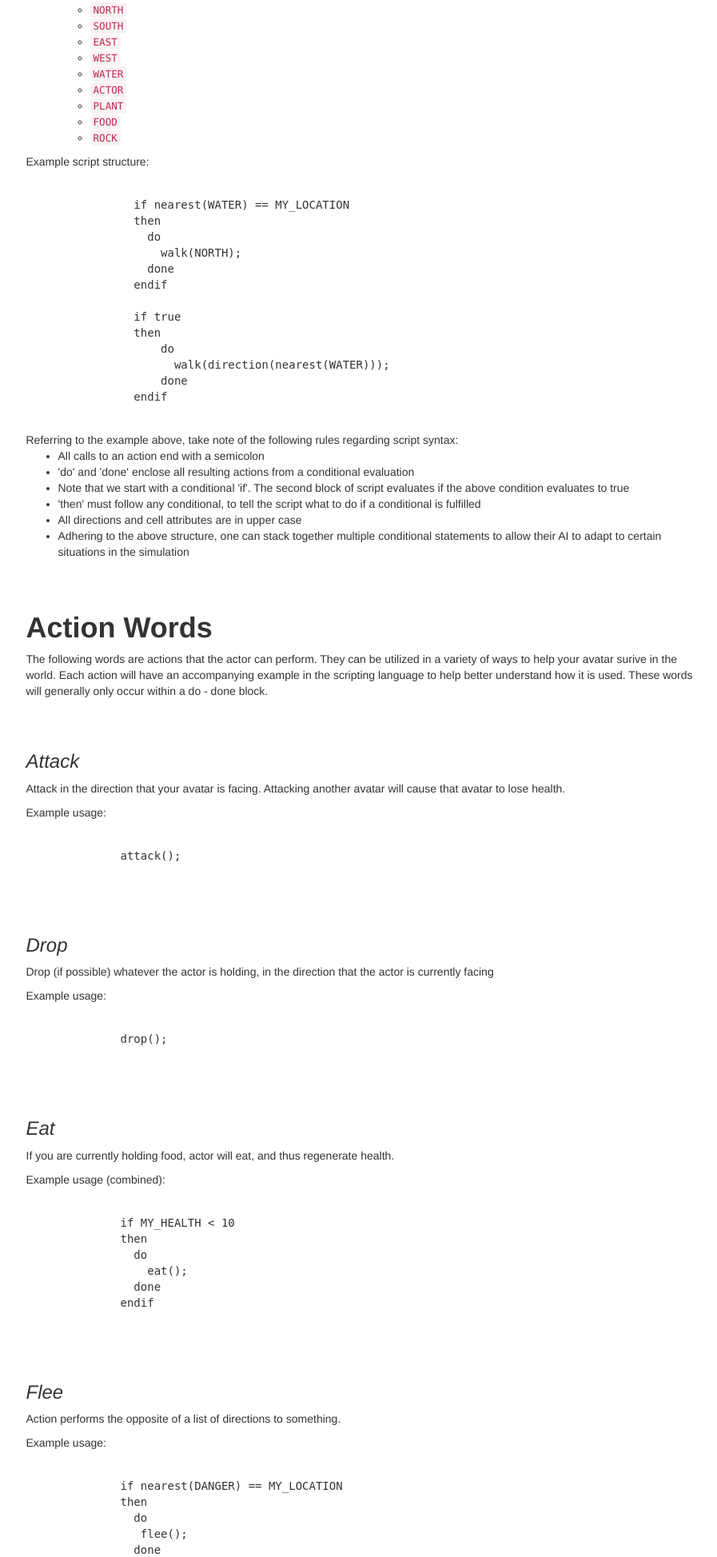
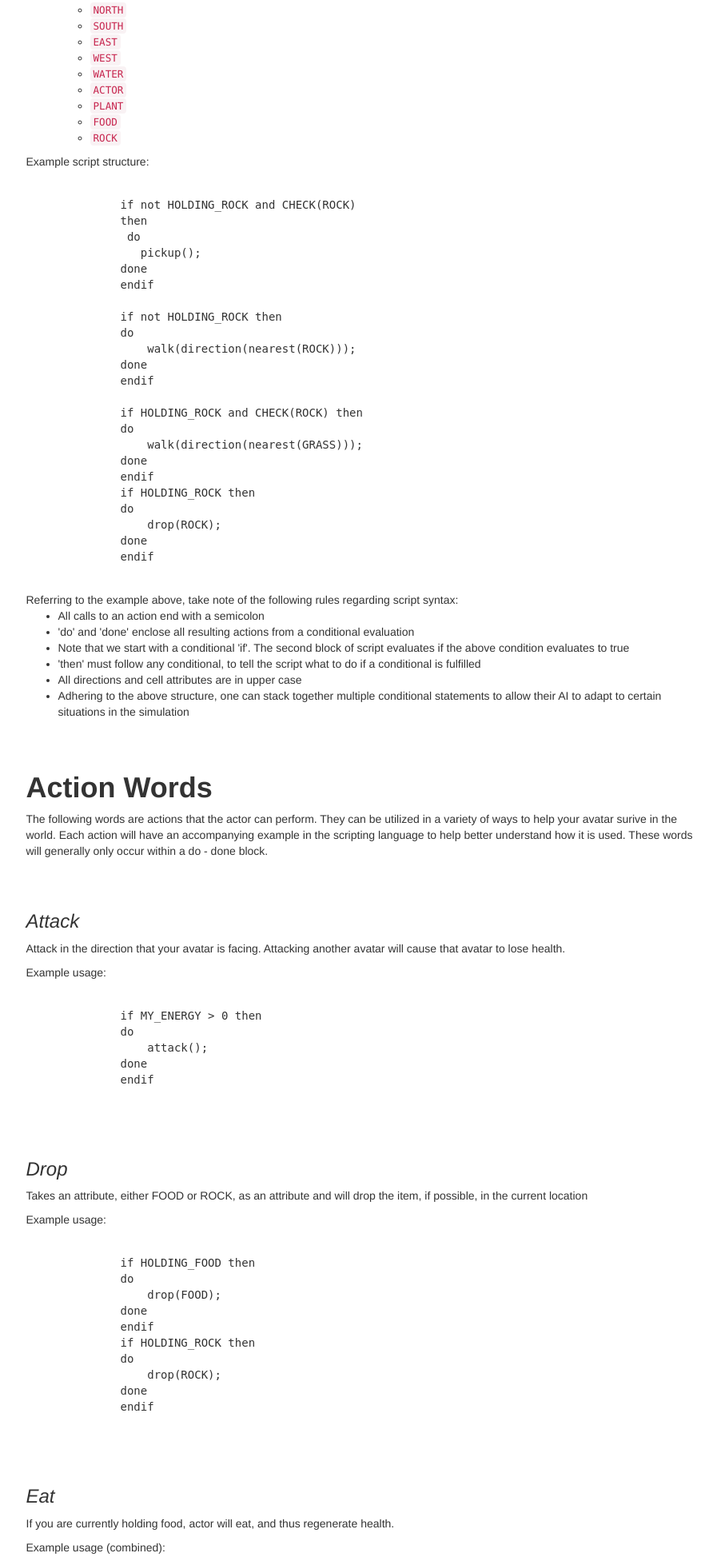
Before and after one commit to agpar/Dr.BoolsTimelines, a Django app: page /syntaxHelp/ in a window 1280 px wide. Shown: the part 1317-3264 px from the top of the page at 80% size, without its empty margins (330-1227 px from the left). Run offline with Django 3.2, Linux system fonts and the light colour scheme; some libraries are stand-ins or nearby versions.

Commit message:
Fixed: tutorial page to reflect changes in actor.py and func_map

```diff
--- a/c361/templates/simulation/syntaxHelp.html
+++ b/c361/templates/simulation/syntaxHelp.html
@@ -72,6 +72,7 @@
                             <li><a href="#SLEEPING">SLEEPING</a></li>
                             <li><a href="#HOLDING_FOOD">HOLDING_FOOD</a></li>
                             <li><a href="#HOLDING_ROCK">HOLDING_ROCK</a></li>
+                            <li><a href="#CHECK">CHECK</a></li>
                         </ul>
                     </li>
         		</ul>
@@ -147,17 +148,27 @@
               </ul>
               Example script structure:
               <xmp>
-                if nearest(WATER) == MY_LOCATION
+              if not HOLDING_ROCK and CHECK(ROCK)
               then
                do
-                    walk(NORTH);
+                 pickup();
               done
               endif
 
-                if true
-                then
+              if not HOLDING_ROCK then
               do
-                      walk(direction(nearest(WATER)));
+                  walk(direction(nearest(ROCK)));
+              done
+              endif
+
+              if HOLDING_ROCK and CHECK(ROCK) then
+              do
+                  walk(direction(nearest(GRASS)));
+              done
+              endif
+              if HOLDING_ROCK then
+              do
+                  drop(ROCK);
               done
               endif
               </xmp>
@@ -180,15 +191,28 @@
         		<p>Attack in the direction that your avatar is facing. Attacking another avatar will cause that avatar to lose health.</p>
             Example usage:
             <xmp>
+              if MY_ENERGY > 0 then
+              do
                   attack();
+              done
+              endif
             </xmp>
       		</div>
       		<div class "actionWords" id="drop">
         		<h3>Drop</h3>
-        		<p>Drop (if possible) whatever the actor is holding, in the direction that the actor is currently facing</p>
+        		<p>Takes an attribute, either FOOD or ROCK, as an attribute and will drop the item, if possible, in the current location</p>
             Example usage:
             <xmp>
-              drop();
+              if HOLDING_FOOD then
+              do
+                  drop(FOOD);
+              done
+              endif
+              if HOLDING_ROCK then
+              do
+                  drop(ROCK);
+              done
+              endif
             </xmp>
       		</div>
       		<div class "actionWords" id="eat">
@@ -226,10 +250,15 @@
             </xmp>
       		<div  class "actionWords" id="pickup">
         		<h3>Pickup</h3>
-        		<p> Attempt to pickup an object in the direction that you are facing. If no object is present nothing happens</p>
+        		<p> Attempt to pickup an object in the current location of the actor. If no object is present nothing happens. Must be used with a CHECK(attr) to work properly</p>
             Example usage:
             <xmp>
+              if not HOLDING_ROCK and CHECK(ROCK)
+              then
+               do
                  pickup();
+              done
+              endif
             </xmp>
       		</div>
       		<div class "actionWords" id="scavenge">
@@ -250,7 +279,11 @@
         		<p> Puts your avatar to sleep, for a specified amount of time</p>
             Example usage:
             <xmp>
+              if MY_ENERGY < 50 then
+              do
                 sleep();
+              done
+              endif
             </xmp>
       		</div>
       		<div class "actionWords" id="walk">
@@ -258,10 +291,17 @@
         		<p>Takes in a list of directions as an argument and performs them. The list can also be only one direction. </p>
             Example usage:
             <xmp>
-              walk(NORTH);
+              if not CHECK(ROCK) then
+              do
+                walk(direction(nearest(ROCK)));
+              done
+              endif
             </xmp>
             <xmp>
-              walk(direction(nearest(FOOD)));
+              OR
+            </xmp>
+            <xmp>
+              walk(NORTH);
             </xmp>
       		</div>
       		<div id="actorInformation">
@@ -305,7 +345,7 @@
         		<p>Returns 'True' if the current actor is holding food. Otherwise will return 'False'.</p>
             Example usage:
             <xmp>
-              if HOLDING_FOOD == true
+              if HOLDING_FOOD
               then
                 do
                   eat();
@@ -334,7 +374,7 @@
         		<p>Returns 'True' if the actor is SLEEPING, otherwise will return 'False'</p>
             Example usage:
             <xmp>
-              if SLEEPING == false
+              if SLEEPING
               then
                 do
                   sleep();
@@ -347,7 +387,20 @@
         		<p>Returns 'True' if the actor is holding a rock, otherwise will return 'False'.</p>
             Example usage:
             <xmp>
-              if HOLDING_ROCK == true
+              if HOLDING_ROCK
+              then
+                do
+                  drop();
+                done
+              endif
+            </xmp>
+      		</div>
+          <div id="CHECK">
+            <h3>CHECK()</h3>
+            <p>Takes an attribute, either "PLANT" or "ROCK", as an argument and returns 'True' if the actor is in the location of the given attribute, otherwise will return 'False'.</p>
+            Example usage:
+            <xmp>
+              if CHECK(ROCK)
               then
                 do
                   drop();
```
Lines whose indentation alone changed are shown as unchanged.
